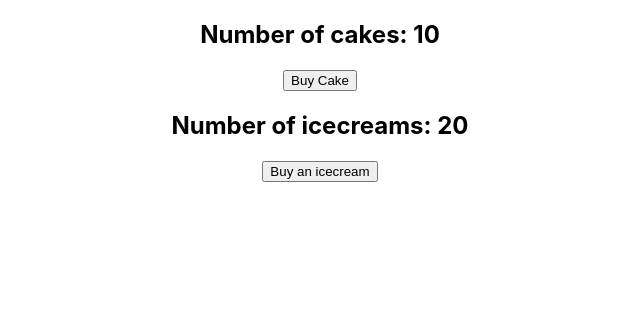
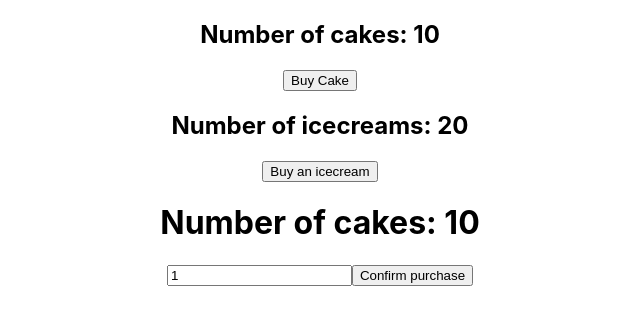
Before and after one commit to 04alexklink/react-redux-cake-shop, a React (Create React App) app: page / in a window 1280 px wide. Shown: the top 324 px of the page, without its empty margins (320-960 px from the left). Built offline with nearby package versions, Linux system fonts and the light colour scheme.

Commit message:
Created cake component that buys cakes in quantity based on user input. Changed action creator to take in a number and use it as the value attached to the payload. In cakeReducer, when type is BUY_CAKE, transform state using action.paylod, not just decrementing by hardcoded value of 1

```diff
--- a/src/App.js
+++ b/src/App.js
@@ -5,6 +5,7 @@
 import IcecreamContainer from './components/IcecreamContainer'
 import HooksCakeContainer from './components/HooksCakeContainer'
 import HooksIcecreamContainer from './components/HooksIcecreamContainer'
+import NewCakeContainer from './components/NewCakeContainer'
 
 function App() {
   return (
@@ -13,6 +14,7 @@
       {/* <CakeContainer></CakeContainer> */}
       <HooksCakeContainer></HooksCakeContainer>
       <HooksIcecreamContainer></HooksIcecreamContainer>
+      <NewCakeContainer></NewCakeContainer>
       {/* <IcecreamContainer></IcecreamContainer> */}
     </div>
     </Provider>
--- /dev/null
+++ b/src/components/NewCakeContainer.js
@@ -0,0 +1,28 @@
+import {connect} from 'react-redux'
+import {useState} from 'react'
+import { buyCake } from '../redux'
+
+const NewCakeContainer = ({numOfCakes, buyCake}) => {
+    const [number, setNumber] = useState(1)
+    return (
+        <div>
+        <h1>Number of cakes: {numOfCakes} </h1>
+        <input type='text' placeholder='Add amount to buy' value={number} onChange={(e) => setNumber(e.target.value)}></input>
+        <button onClick={() => {buyCake(number)}}>Confirm purchase</button>
+        </div>
+    )
+}
+
+const mapStateToProps = state => {
+  return {
+    numOfCakes: state.cake.numOfCakes
+  }
+}
+
+const mapDispatchToProps = dispatch => {
+  return {
+    buyCake: (number) => dispatch(buyCake(number))
+  }
+}
+
+export default connect(mapStateToProps, mapDispatchToProps)(NewCakeContainer)
--- a/src/redux/cakes/cakeActions.js
+++ b/src/redux/cakes/cakeActions.js
@@ -7,8 +7,9 @@
 // }
 
 //action creator
-export const buyCake = () => {
+export const buyCake = (number = 1) => {
   return {
-    type: BUY_CAKE
+    type: BUY_CAKE,
+    payload: number
   }
 }
--- a/src/redux/cakes/cakeReducer.js
+++ b/src/redux/cakes/cakeReducer.js
@@ -9,7 +9,7 @@
     case BUY_CAKE:
       return {
         ...state,
-        numOfCakes: state.numOfCakes - 1
+        numOfCakes: state.numOfCakes - action.payload
       }
     default: return state
   }
```
